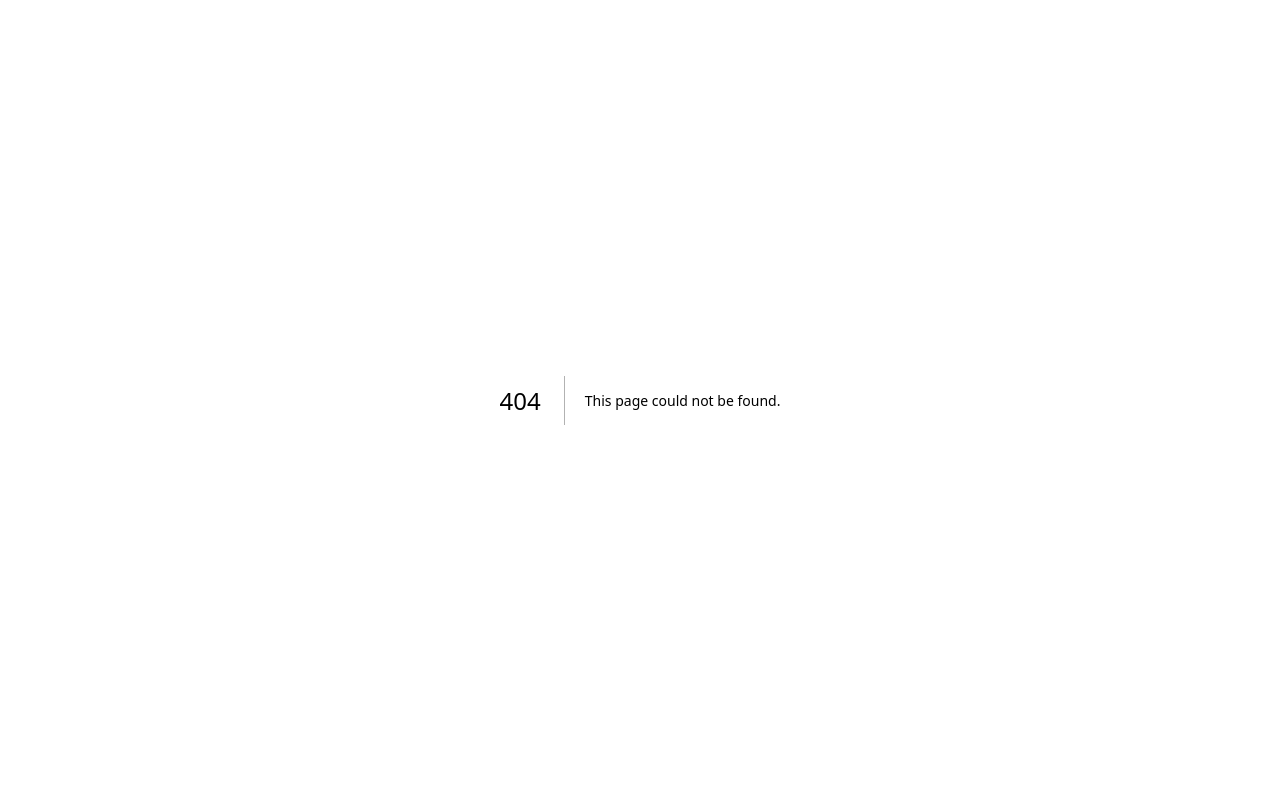
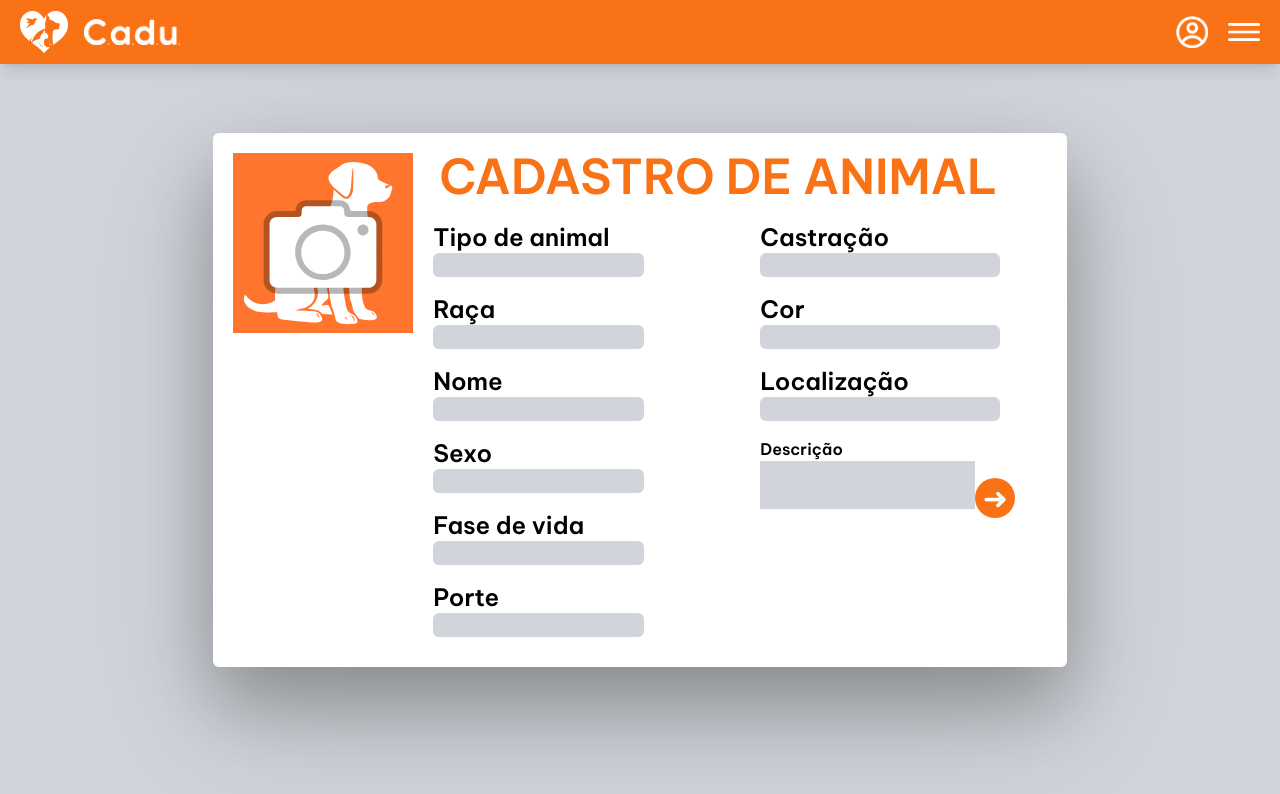
Before and after one commit to ThiagoH55/CADU-Project, a Next.js app: page /animal-register in a window 1280 px wide. Before the commit this address had no page. Shown: the top 794 px of the page. Built offline with nearby package versions, Linux system fonts and the light colour scheme.

Commit message:
adding animal register form part 2

```diff
--- /dev/null
+++ b/src/app/animal-register/page.tsx
@@ -0,0 +1,53 @@
+'use client'
+import { useRouter } from "next/navigation"
+import Header from "../components/header"
+import InsertInfosInput from "../components/insert-infos"
+import RoundedNextButton from "../components/bottons"
+
+
+export default function AnimalRegister() {
+    return (
+        <div className="bg-gray-300 min-h-screen">
+            <Header />
+            <div className="h-screen w-screen bg-gray-300 flex justify-center items-center ">
+                <div className="bg-white w-2/3 h-2/3 drop-shadow-4xl rounded-md">
+                    <div className="w-full flex p-5">
+                        <div className="h-full justify-start">
+                            <img src="img-input.svg" alt="" />
+                        </div>
+
+                        <form className="w-3/4 font-[family-name:var(--font-be-vietnam)]">
+                            <h1 className="text-orange-500 text-center text-5xl ">CADASTRO DE ANIMAL</h1>
+                            <div className="flex flex-row gap-24">
+
+                                <div className="first:mt-5 first:ml-5">
+
+                                    <InsertInfosInput nameLabel="Tipo de animal" nameInputs="tipoAnimal" />
+                                    <InsertInfosInput nameLabel="Raça" nameInputs="raca" />
+                                    <InsertInfosInput nameLabel="Nome" nameInputs="nome" />
+                                    <InsertInfosInput nameLabel="Sexo" nameInputs="sexo" />
+                                    <InsertInfosInput nameLabel="Fase de vida" nameInputs="faseVida" />
+                                    <InsertInfosInput nameLabel="Porte" nameInputs="porte" />
+                                </div>
+
+                                <div className="mt-5 ml-5">
+
+                                    <InsertInfosInput nameLabel="Castração" nameInputs="castracao" />
+                                    <InsertInfosInput nameLabel="Cor" nameInputs="cor" />
+                                    <InsertInfosInput nameLabel="Localização" nameInputs="localizacao" />
+                                    <label className="text-black "htmlFor="descricao">Descrição</label>
+                                    <textarea className="bg-gray-300 resize-none" name="descricao"/>
+                                    <RoundedNextButton/>
+                                </div>
+
+                            </div>
+
+                        </form>
+                    </div>
+                </div>
+            </div>
+        </div>
+
+    )
+
+}
--- /dev/null
+++ b/src/app/components/insert-infos.tsx
@@ -0,0 +1,15 @@
+interface inputProps {
+    nameLabel: string
+    nameInputs: string
+}
+
+export default function InsertInfosInput(props: inputProps) {
+
+    return (
+        <div className="flex flex-col text-wrap mb-4">
+            <label className="text-black text-2xl" htmlFor={props.nameInputs}>{props.nameLabel}</label>
+            <input className="bg-gray-300 max-w-60 rounded-md" type="text" name={ props.nameInputs}/>
+
+    </div>
+    )
+}
```
Also changed, not shown: public/img-input.svg (added).
